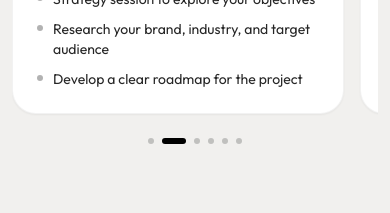
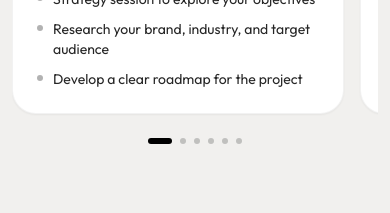
Before and after one commit to pixelgridstudios/PGS-Website-v1, a React (Vite) app: page / in a window 390 px wide. Shown: the part 3340-3553 px from the top of the page. Built offline with nearby package versions, Linux system fonts and the light colour scheme.

Commit message:
Decouple mobile dot indicators from desktop auto-play timer by introducing independent mobileActiveStep state driven only by scroll position and direct dot clicks

```diff
--- a/src/components/TimelineTrack.tsx
+++ b/src/components/TimelineTrack.tsx
@@ -121,6 +121,7 @@ const getStepFromProgress = (p: number): number => {
 
 export const TimelineTrack: React.FC = () => {
   const [activeStep, setActiveStep] = useState<number>(0);
+  const [mobileActiveStep, setMobileActiveStep] = useState<number>(0);
   const [isAutoPlaying, setIsAutoPlaying] = useState<boolean>(true);
 
   const sectionRef = useRef<HTMLElement | null>(null);
@@ -193,9 +194,8 @@ export const TimelineTrack: React.FC = () => {
     const scrollLeft = e.currentTarget.scrollLeft;
     const cardWidth = (e.currentTarget.children[0] as HTMLElement).offsetWidth + 16;
     const newIndex = Math.round(scrollLeft / cardWidth);
-    if (newIndex !== activeStep && newIndex >= 0 && newIndex < pipelineSteps.length) {
-      setActiveStep(newIndex);
-      activeStepRef.current = newIndex;
+    if (newIndex >= 0 && newIndex < pipelineSteps.length) {
+      setMobileActiveStep(newIndex);
     }
   };
 
@@ -731,13 +731,14 @@ export const TimelineTrack: React.FC = () => {
                   key={i}
                   type="button"
                   onClick={() => {
+                     setMobileActiveStep(i);
                      if (carouselRef.current) {
                        const cardWidth = (carouselRef.current.children[0] as HTMLElement).offsetWidth + 16;
                        carouselRef.current.scrollTo({ left: cardWidth * i, behavior: 'smooth' });
                      }
                   }}
                   className={`h-1.5 rounded-full transition-all duration-300 ${
-                    activeStep === i
+                    mobileActiveStep === i
                       ? "w-6 bg-black dark:bg-white"
                       : "w-1.5 bg-black/20 dark:bg-white/20 hover:bg-black/40 dark:hover:bg-white/40 cursor-pointer"
                   }`}
```
